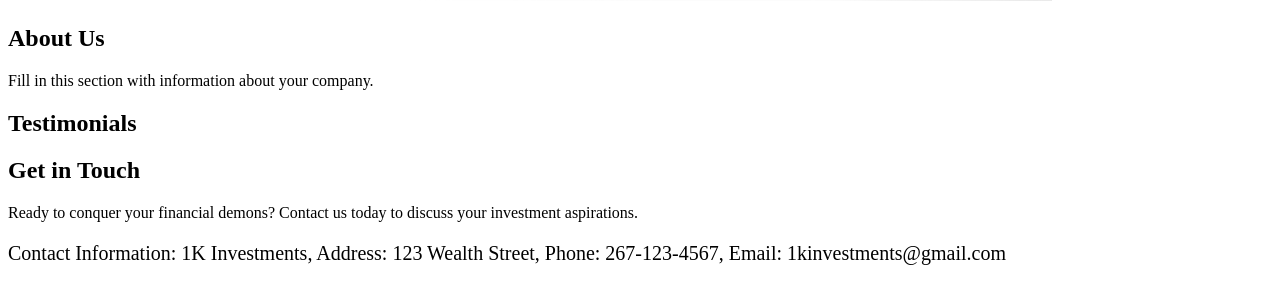
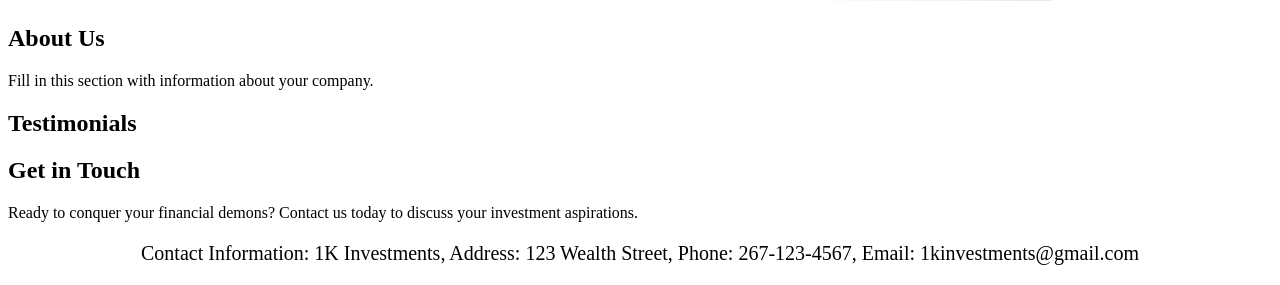
Before and after one commit to Mikal278/1kinvestments, a PHP site: page / in a window 1280 px wide. Shown: the part 707-992 px from the top of the page. Run offline with PHP 8.4, Linux system fonts and the light colour scheme.

Commit message:
Update main.css

```diff
--- a/main.css
+++ b/main.css
@@ -1,4 +1,8 @@
 header {
+	text-align: center;
+}
+
+footer {
 	text-align: center;
 }
 
@@ -21,17 +25,14 @@ img {
 #headerLarge
 {
 	font-size: 20px;
-	justify-content: center;
 }
 
 #headerTiny
 {
 	font-size: 10px;
-	justify-content: center;
 }
 
 #footerLarge
 {
 	font-size: 20px;
-	justify-content: center;
 }
```
